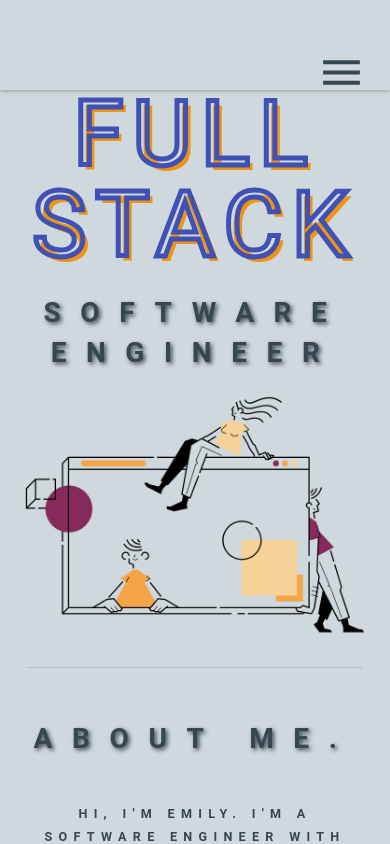
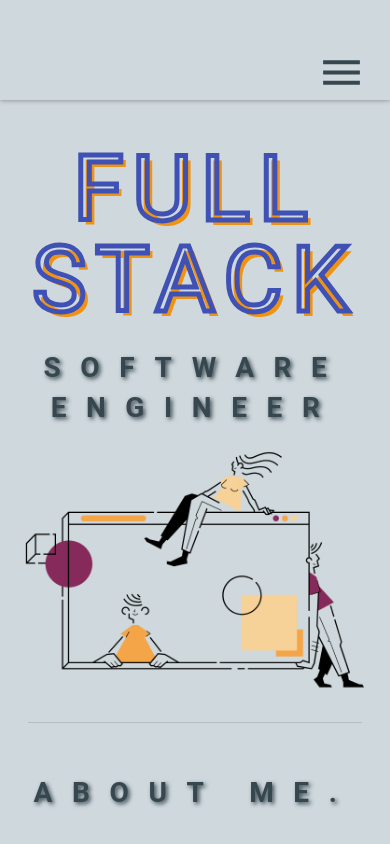
Before and after one commit to emblair96/emblair96.github.io, a React (Create React App) app: page / in a window 390 px wide. Shown: the top 844 px of the page. Built offline with nearby package versions, Linux system fonts and the light colour scheme.

Commit message:
Minor styling updates to header/navbar menu on smaller devices

```diff
--- a/src/components/Header.css
+++ b/src/components/Header.css
@@ -19,5 +19,6 @@ h1 {
 @media (max-width: 512px) {
   h1 {
     font-size: 6.5em;
+    padding-top: .6em;
   }
 }
--- a/src/components/NavbarBurger.js
+++ b/src/components/NavbarBurger.js
@@ -95,7 +95,7 @@ export default function SwipeableTemporaryDrawer(props) {
       {/* <React.Fragment> */}
       <CssBaseline />
       {/* <ElevationScroll {...props}> */}
-      <AppBar style={{ backgroundColor: "#cfd8dc", boxShadow: "0px 0px 5px grey", height: '90px' }}>
+      <AppBar style={{ backgroundColor: "#cfd8dc", boxShadow: "0px 0px 5px grey", height: '100px' }}>
         <Container classes={{ label: "MuiAppBar-positionRelative" }}>
           <Grid
             container
```
